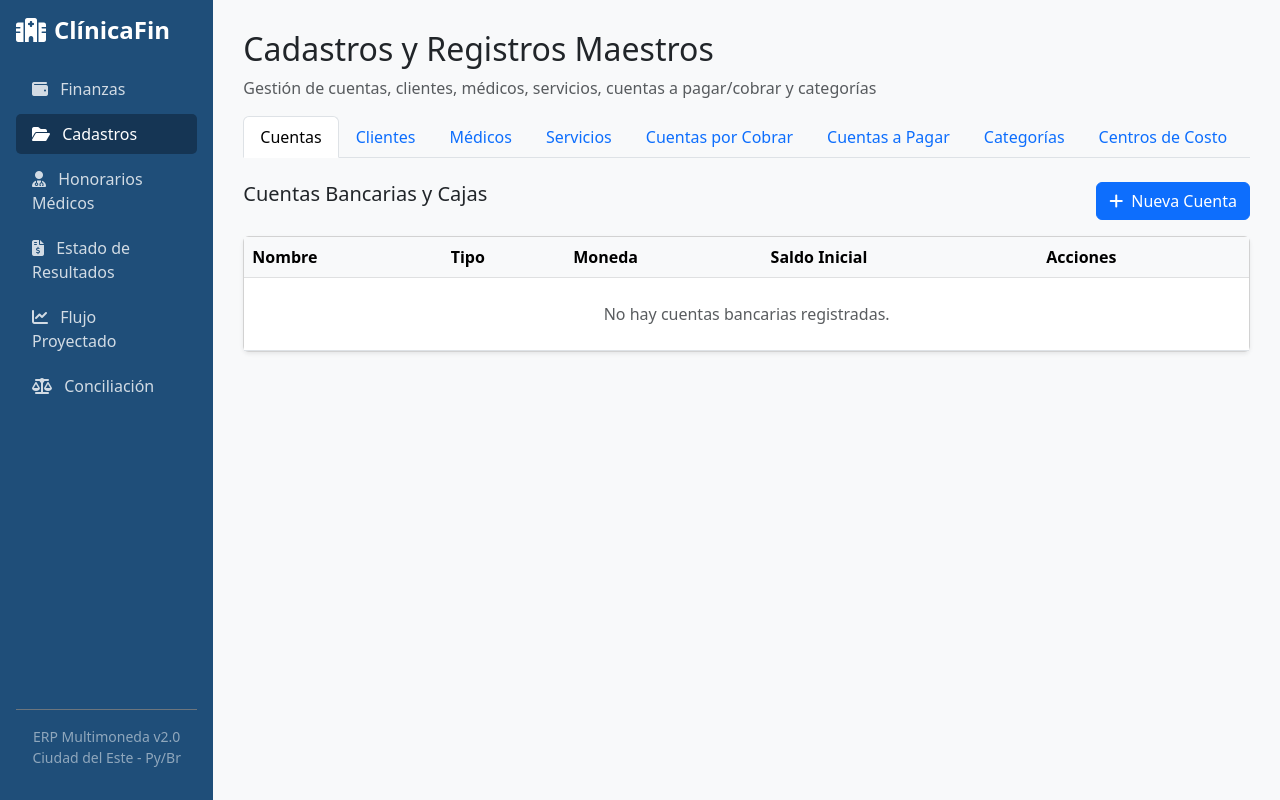
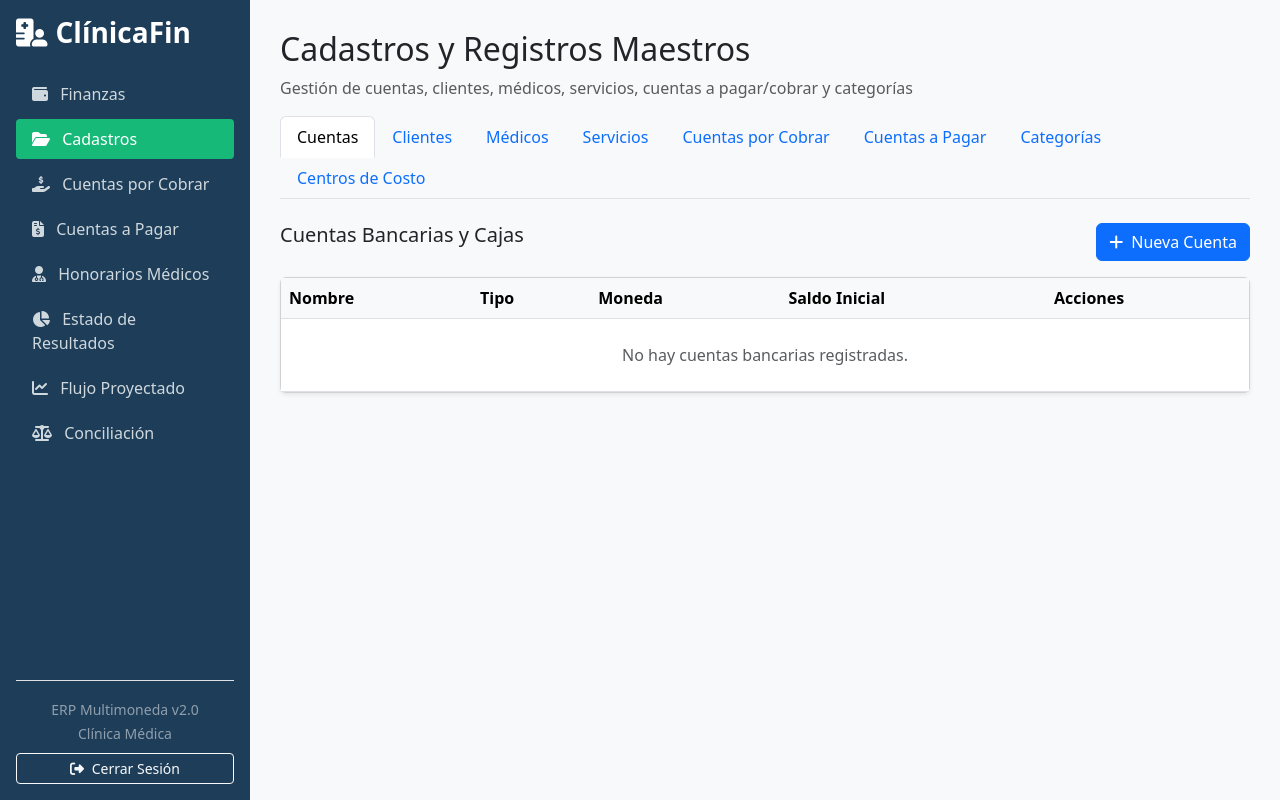
Before and after one commit to patriciafranco-web/finanzas1, a Flask app: page /cadastros in a window 1280 px wide. Run offline with Flask 3, Linux system fonts and the light colour scheme.

Commit message:
Update base.html

```diff
--- a/app/templates/base.html
+++ b/app/templates/base.html
@@ -3,72 +3,49 @@
 <head>
     <meta charset="UTF-8">
     <meta name="viewport" content="width=device-width, initial-scale=1.0">
-    <title>Sistema Financiero - Clínica</title>
-    <!-- Bootstrap 5 CSS -->
+    <title>ClínicaFin - ERP Financiero</title>
     <link href="https://cdn.jsdelivr.net/npm/bootstrap@5.3.0/dist/css/bootstrap.min.css" rel="stylesheet">
-    <!-- FontAwesome Icons -->
     <link rel="stylesheet" href="https://cdnjs.cloudflare.com/ajax/libs/font-awesome/6.4.0/css/all.min.css">
     <style>
         body { background-color: #f8f9fa; }
-        .sidebar { min-height: 100vh; background-color: #1F4E79; color: white; }
-        .sidebar .nav-link { color: rgba(255,255,255,0.8); margin-bottom: 5px; border-radius: 5px; }
-        .sidebar .nav-link:hover, .sidebar .nav-link.active { background-color: #153554; color: white; }
-        .main-content { padding: 30px; }
+        .sidebar { min-height: 100vh; background-color: #1e3d59; color: white; position: fixed; width: 250px; top: 0; left: 0; z-index: 100; }
+        .sidebar .nav-link { color: #cfd8dc; font-weight: 500; margin-bottom: 5px; border-radius: 4px; }
+        .sidebar .nav-link:hover, .sidebar .nav-link.active { background-color: #17b978; color: white; }
+        .main-content { margin-left: 250px; padding: 30px; }
+        @media (max-width: 768px) {
+            .sidebar { width: 100%; position: relative; min-height: auto; }
+            .main-content { margin-left: 0; padding: 15px; }
+        }
     </style>
 </head>
 <body>
-    <div class="container-fluid">
-        <div class="row">
-            <!-- Sidebar / Menú Lateral -->
-            <div class="col-md-3 col-lg-2 sidebar p-3 d-flex flex-column justify-content-between">
+
+    <!-- MENÚ LATERAL -->
+    <div class="sidebar p-3 d-flex flex-column justify-content-between">
         <div>
-                    <h3 class="text-white mb-4 fw-bold fs-4"><i class="fa-solid fa-hospital me-2"></i>ClínicaFin</h3>
+            <h3 class="fw-bold mb-4 text-white"><i class="fa-solid fa-hospital-user me-2"></i>ClínicaFin</h3>
             <ul class="nav flex-column">
-                        <li class="nav-item">
-                            <a class="nav-link {% if request.endpoint == 'main.dashboard' %}active{% endif %}" href="{{ url_for('main.dashboard') }}">
-                                <i class="fa-solid fa-wallet me-2"></i> Finanzas
-                            </a>
-                        </li>
-                        <li class="nav-item">
-                            <a class="nav-link {% if request.endpoint == 'main.cadastros' %}active{% endif %}" href="{{ url_for('main.cadastros') }}">
-                                <i class="fa-solid fa-folder-open me-2"></i> Cadastros
-                            </a>
-                        </li>
-                        <li class="nav-item">
-                            <a class="nav-link {% if request.endpoint == 'main.honorarios' %}active{% endif %}" href="{{ url_for('main.honorarios') }}">
-                                <i class="fa-solid fa-user-doctor me-2"></i> Honorarios Médicos
-                            </a>
-                        </li>
-                        <li class="nav-item">
-                            <a class="nav-link {% if request.endpoint in ['main.pyg', 'main.estado_resultados'] %}active{% endif %}" href="{{ url_for('main.pyg') }}">
-                                <i class="fa-solid fa-file-invoice-dollar me-2"></i> Estado de Resultados
-                            </a>
-                        </li>
-                        <li class="nav-item">
-                            <a class="nav-link {% if request.endpoint == 'main.flujo_proyectado' %}active{% endif %}" href="{{ url_for('main.flujo_proyectado') }}">
-                                <i class="fa-solid fa-chart-line me-2"></i> Flujo Proyectado
-                            </a>
-                        </li>
-                        <li class="nav-item">
-                            <a class="nav-link {% if request.endpoint == 'main.conciliacion' %}active{% endif %}" href="{{ url_for('main.conciliacion') }}">
-                                <i class="fa-solid fa-scale-balanced me-2"></i> Conciliación
-                            </a>
-                        </li>
+                <li class="nav-item"><a href="{{ url_for('main.dashboard') }}" class="nav-link {% if request.endpoint == 'main.dashboard' %}active{% endif %}"><i class="fa-solid fa-wallet me-2"></i> Finanzas</a></li>
+                <li class="nav-item"><a href="{{ url_for('main.cadastros') }}" class="nav-link {% if request.endpoint == 'main.cadastros' %}active{% endif %}"><i class="fa-solid fa-folder-open me-2"></i> Cadastros</a></li>
+                <li class="nav-item"><a href="{{ url_for('main.cxc_vista') }}" class="nav-link {% if request.endpoint == 'main.cxc_vista' %}active{% endif %}"><i class="fa-solid fa-hand-holding-dollar me-2"></i> Cuentas por Cobrar</a></li>
+                <li class="nav-item"><a href="{{ url_for('main.cxp_vista') }}" class="nav-link {% if request.endpoint == 'main.cxp_vista' %}active{% endif %}"><i class="fa-solid fa-file-invoice-dollar me-2"></i> Cuentas a Pagar</a></li>
+                <li class="nav-item"><a href="{{ url_for('main.honorarios') }}" class="nav-link {% if request.endpoint == 'main.honorarios' %}active{% endif %}"><i class="fa-solid fa-user-doctor me-2"></i> Honorarios Médicos</a></li>
+                <li class="nav-item"><a href="{{ url_for('main.pyg') }}" class="nav-link {% if request.endpoint == 'main.pyg' %}active{% endif %}"><i class="fa-solid fa-chart-pie me-2"></i> Estado de Resultados</a></li>
+                <li class="nav-item"><a href="{{ url_for('main.flujo_proyectado') }}" class="nav-link {% if request.endpoint == 'main.flujo_proyectado' %}active{% endif %}"><i class="fa-solid fa-chart-line me-2"></i> Flujo Proyectado</a></li>
+                <li class="nav-item"><a href="{{ url_for('main.conciliacion') }}" class="nav-link {% if request.endpoint == 'main.conciliacion' %}active{% endif %}"><i class="fa-solid fa-scale-balanced me-2"></i> Conciliación</a></li>
             </ul>
         </div>
-                <div class="text-white-50 small text-center py-3 border-top border-secondary">
-                    ERP Multimoneda v2.0<br>Ciudad del Este - Py/Br
+        <div class="border-top pt-3 text-center">
+            <small class="text-white-50">ERP Multimoneda v2.0<br>Clínica Médica</small>
+            <div class="mt-2"><a href="{{ url_for('main.logout') }}" class="btn btn-sm btn-outline-light w-100"><i class="fa-solid fa-right-from-bracket me-1"></i> Cerrar Sesión</a></div>
         </div>
     </div>
 
-            <!-- Contenido Principal -->
-            <div class="col-md-9 col-lg-10 main-content">
+    <!-- CONTENIDO PRINCIPAL -->
+    <div class="main-content">
         {% block content %}{% endblock %}
     </div>
-        </div>
-    </div>
 
-    <!-- Bootstrap 5 JS Bundle -->
     <script src="https://cdn.jsdelivr.net/npm/bootstrap@5.3.0/dist/js/bootstrap.bundle.min.js"></script>
 </body>
 </html>
```
Lines whose indentation alone changed are shown as unchanged.
